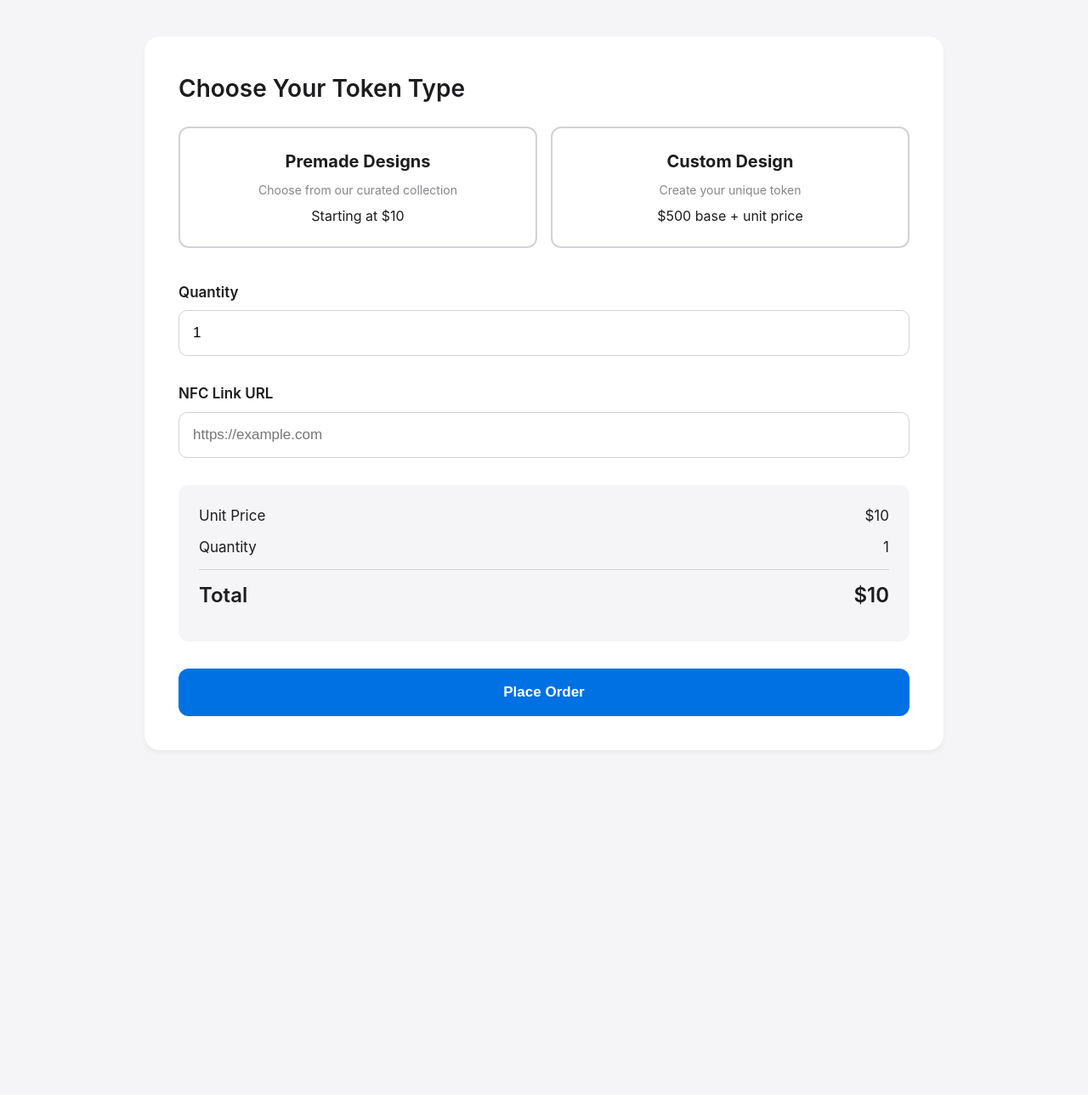
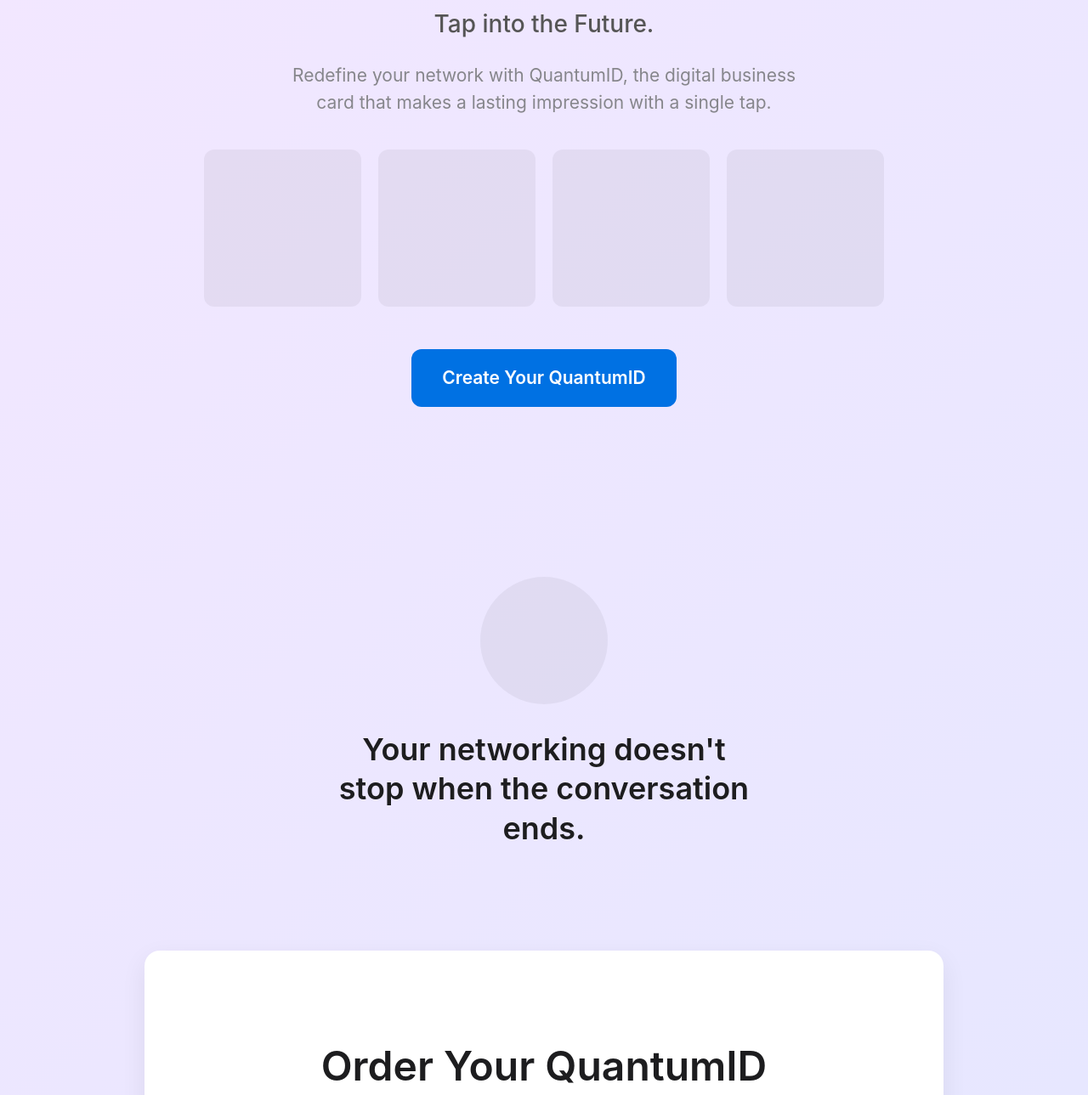
Before and after one commit to kukoorooza/quantumid, a plain HTML site: page public/index.html in a window 1280 px wide. Shown: the part 250-1539 px from the top of the page at 85% size. Before the commit the page ends 1153 px from the top, so only its background shows below. Drawn offline with nearby package versions, Linux system fonts and the light colour scheme.

Commit message:
Add files via upload

```diff
--- a/public/index.html
+++ b/public/index.html
@@ -3,17 +3,18 @@
 <head>
   <meta charset="UTF-8">
   <meta name="viewport" content="width=device-width, initial-scale=1.0">
-  <title>SyncToken - Premium NFC Tokens</title>
+  <title>QuantumID - Premium NFC Tokens</title>
   <style>
     * {
       margin: 0;
       padding: 0;
       box-sizing: border-box;
+      scroll-behavior: smooth;
     }
 
     body {
       font-family: -apple-system, BlinkMacSystemFont, 'Segoe UI', 'Roboto', 'Helvetica Neue', Arial, sans-serif;
-      background: #f5f5f7;
+      background: linear-gradient(135deg, #f3e7ff, #e3e7ff);
       color: #1d1d1f;
       line-height: 1.5;
     }
@@ -33,8 +34,9 @@
     }
 
     .header {
-      background: rgba(255, 255, 255, 0.8);
+      background: rgba(255, 255, 255, 0.7);
       backdrop-filter: blur(20px);
+      -webkit-backdrop-filter: blur(20px);
       border-bottom: 1px solid rgba(0, 0, 0, 0.1);
       position: sticky;
       top: 0;
@@ -46,6 +48,87 @@
       max-width: 980px;
       margin: 0 auto;
       padding: 0 20px;
+    }
+
+    .intro-section {
+        text-align: center;
+        padding: 80px 0;
+    }
+
+    .intro-section h1 {
+        font-size: 56px;
+        font-weight: 700;
+        margin-bottom: 16px;
+    }
+
+    .intro-section h2 {
+        font-size: 28px;
+        font-weight: 500;
+        color: #555;
+        margin-bottom: 24px;
+    }
+
+    .intro-section .description {
+        font-size: 21px;
+        color: #86868b;
+        max-width: 600px;
+        margin: 0 auto 40px;
+    }
+
+    .photo-grid {
+        display: grid;
+        grid-template-columns: repeat(4, 1fr);
+        gap: 20px;
+        max-width: 800px;
+        margin: 0 auto 50px;
+    }
+
+    .photo-placeholder {
+        width: 100%;
+        padding-bottom: 100%; /* Makes it a square */
+        background: rgba(0, 0, 0, 0.05);
+        border-radius: 12px;
+    }
+
+    .cta-button {
+        display: inline-block;
+        padding: 18px 36px;
+        background: #0071e3;
+        color: white;
+        border: none;
+        border-radius: 12px;
+        font-size: 21px;
+        font-weight: 600;
+        cursor: pointer;
+        text-decoration: none;
+        transition: all 0.3s ease;
+    }
+
+    .cta-button:hover {
+        background: #0051d5;
+        transform: translateY(-2px);
+    }
+
+    .pitch-section {
+        text-align: center;
+        padding: 80px 20px;
+        margin: 40px auto;
+    }
+
+    .pitch-section .keychain-placeholder {
+        width: 150px;
+        height: 150px;
+        background: rgba(0, 0, 0, 0.05);
+        border-radius: 50%;
+        margin: 0 auto 30px;
+    }
+
+    .pitch-section h2 {
+        font-size: 36px;
+        font-weight: 600;
+        max-width: 500px;
+        margin: 0 auto;
+        line-height: 1.3;
     }
 
     .hero {
@@ -69,7 +152,7 @@
       border-radius: 18px;
       padding: 40px;
       margin-bottom: 20px;
-      box-shadow: 0 4px 6px rgba(0, 0, 0, 0.04);
+      box-shadow: 0 10px 30px rgba(0, 0, 0, 0.07);
     }
 
     .token-type-selector {
@@ -429,6 +512,30 @@
         padding: 0 15px;
       }
 
+      .intro-section {
+        padding: 40px 0;
+      }
+
+      .intro-section h1 {
+        font-size: 40px;
+      }
+
+      .intro-section h2 {
+          font-size: 22px;
+      }
+
+      .intro-section .description {
+          font-size: 18px;
+      }
+
+      .photo-grid {
+          grid-template-columns: 1fr 1fr;
+      }
+
+      .pitch-section h2 {
+          font-size: 28px;
+      }
+
       .hero {
         padding: 40px 0 30px;
       }
@@ -468,21 +575,43 @@
 <body>
   <header class="header">
     <div class="container">
-      <h2 style="font-size: 24px; font-weight: 600;">SyncToken</h2>
+      <h2 style="font-size: 24px; font-weight: 600;">QuantumID</h2>
     </div>
   </header>
 
   <main>
-    <div class="hero">
+    <div class="intro-section">
         <div class="container">
-        <h1>Order Your SyncToken</h1>
-        <p>Premium NFC-enabled tokens, crafted to perfection</p>
+            <h1>QuantumID</h1>
+            <h2>Tap into the Future.</h2>
+            <p class="description">
+                Redefine your network with QuantumID, the digital business card that makes a lasting impression with a single tap.
+            </p>
+            <div class="photo-grid">
+                <div class="photo-placeholder"></div>
+                <div class="photo-placeholder"></div>
+                <div class="photo-placeholder"></div>
+                <div class="photo-placeholder"></div>
+            </div>
+            <a href="#order-section" class="cta-button">Create Your QuantumID</a>
+        </div>
+    </div>
+
+    <div class="pitch-section">
+        <div class="container">
+            <div class="keychain-placeholder"></div>
+            <h2>Your networking doesn't stop when the conversation ends.</h2>
         </div>
     </div>
 
     <div class="container">
+      <div id="order-section" class="selection-section">
         <form id="orderForm">
-        <div class="selection-section">
+            <div class="hero">
+                <h1>Order Your QuantumID</h1>
+                <p>Premium NFC-enabled tokens, crafted to perfection</p>
+            </div>
+
             <h2 class="section-title">Choose Your Token Type</h2>
 
             <div class="token-type-selector">
@@ -661,8 +790,8 @@
             </div>
 
             <button type="submit" class="order-button">Place Order</button>
+        </form>
       </div>
-      </form>
     </div>
   </main>
 
@@ -924,7 +1053,7 @@
         controls.enableDamping = true;
         controls.dampingFactor = 0.05;
         controls.screenSpacePanning = false;
-        controls.minDistance = 30; // Lowered min distance
+        controls.minDistance = 30;
         controls.maxDistance = 200;
         controls.autoRotate = true;
         controls.autoRotateSpeed = 1.0;
@@ -969,7 +1098,7 @@
               const size = new THREE.Vector3();
               new THREE.Box3().setFromObject(group).getSize(size);
               const maxDim = Math.max(size.x, size.y, size.z);
-              camera.position.z = maxDim * 1.8; // Reduced multiplier for closer zoom
+              camera.position.z = maxDim * 1.8;
 
             }, undefined, () => {
               console.warn(`Could not load ${filename}, using placeholder`);
```
Lines whose indentation alone changed are shown as unchanged.
